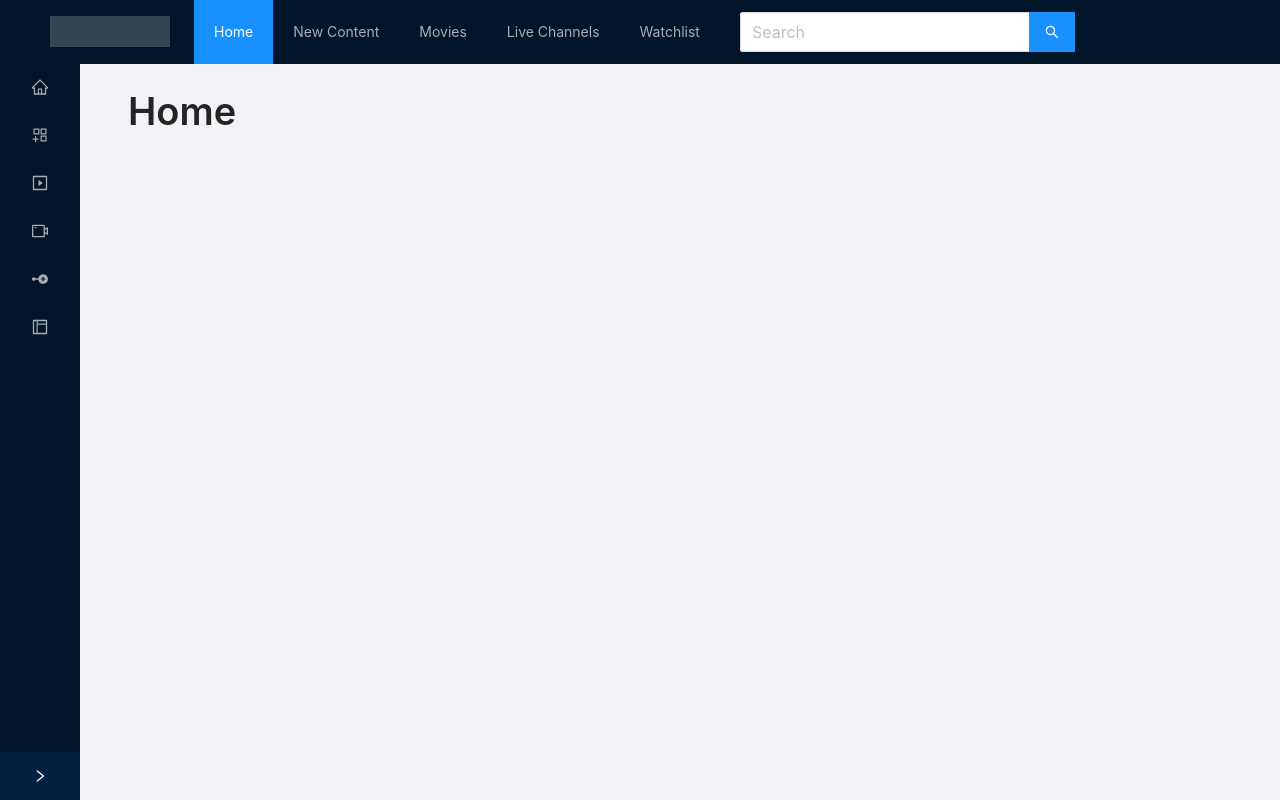
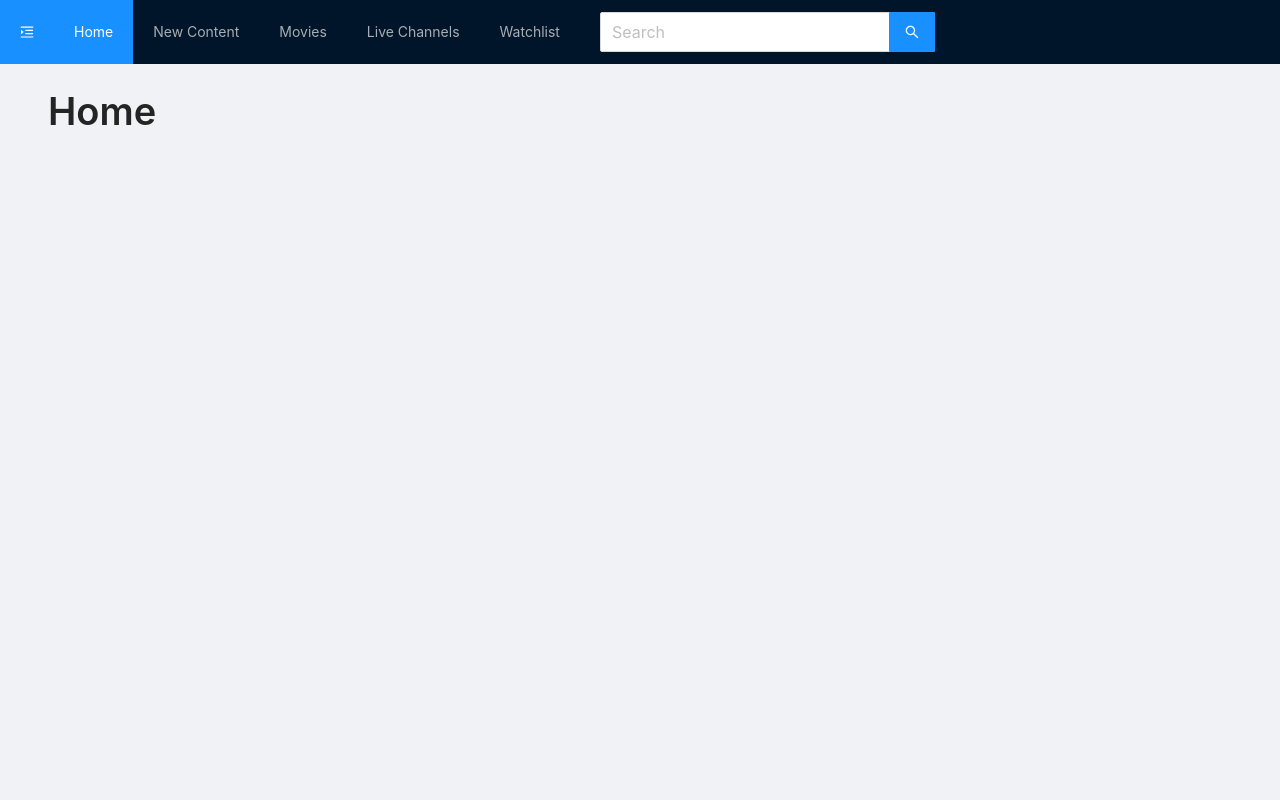
Before and after one commit to anand07mishra/react-player, a React (Create React App) app: page / in a window 1280 px wide. Built offline with nearby package versions, Linux system fonts and the light colour scheme.

Commit message:
Side menu changes implemented

```diff
--- a/src/App.css
+++ b/src/App.css
@@ -1,43 +1,3 @@
-.App {
-  text-align: center;
-}
-
-.App-logo {
-  height        : 40vmin;
-  pointer-events: none;
-}
-
-@media (prefers-reduced-motion: no-preference) {
-  .App-logo {
-    animation: App-logo-spin infinite 20s linear;
-  }
-}
-
-.App-header {
-  background-color: #282c34;
-  min-height      : 100vh;
-  display         : flex;
-  flex-direction  : column;
-  align-items     : center;
-  justify-content : center;
-  font-size       : calc(10px + 2vmin);
-  color           : white;
-}
-
-.App-link {
-  color: #61dafb;
-}
-
-@keyframes App-logo-spin {
-  from {
-    transform: rotate(0deg);
-  }
-
-  to {
-    transform: rotate(360deg);
-  }
-}
-
 .logo {
   width     : 120px;
   height    : 31px;
--- a/src/SiteLayout.js
+++ b/src/SiteLayout.js
@@ -1,4 +1,4 @@
-import { AppstoreAddOutlined, HomeOutlined, LayoutOutlined, PlaySquareOutlined, SubnodeOutlined, VideoCameraOutlined } from '@ant-design/icons';
+import { AppstoreAddOutlined, HomeOutlined, LayoutOutlined, PlaySquareOutlined, SubnodeOutlined, VideoCameraOutlined, MenuUnfoldOutlined, MenuFoldOutlined } from '@ant-design/icons';
 import { Input, Layout, Menu, Switch } from 'antd';
 import 'antd/dist/antd.css';
 import React from 'react';
@@ -42,13 +42,22 @@ class SiteLayout extends React.Component {
         this.setState({ collapsed });
     };
 
+    toggle = () => {
+        this.setState({
+            collapsed: !this.state.collapsed,
+        });
+    };
+
     render() {
         return (
             <Layout style={{ minHeight: '100vh' }}>
                 <BrowserRouter>
-                    <Header className="header">
-                        <div className="logo" />
-                        <Menu theme="dark" mode="horizontal" defaultSelectedKeys={['1']}>
+                    <Header className="header" style={{ padding: '0 0' }}>
+                        <Menu theme={this.state.theme} mode="horizontal" defaultSelectedKeys={['1']}>
+                            <Menu.Item key="7">{React.createElement(this.state.collapsed ? MenuUnfoldOutlined : MenuFoldOutlined, {
+                                className: 'trigger',
+                                onClick: this.toggle,
+                            })}</Menu.Item>
                             <Menu.Item key="1"><NavLink to="/">Home</NavLink></Menu.Item>
                             <Menu.Item key="2"><NavLink to="/NewContent">New Content</NavLink></Menu.Item>
                             <Menu.Item key="3"><NavLink to="/Movies">Movies</NavLink></Menu.Item>
@@ -62,11 +71,10 @@ class SiteLayout extends React.Component {
                                 size="large"
                                 onSearch={(value) => { console.log(value) }}
                             /></Menu.Item>
-
                         </Menu>
                     </Header>
                     <Layout>
-                        <Sider width={200} className="site-layout-background" collapsible collapsed={this.state.collapsed} onCollapse={this.onCollapse}>
+                        <Sider width={200} className="site-layout-background" collapsedWidth={0} trigger={null} collapsible collapsed={this.state.collapsed} onCollapse={this.onCollapse}>
                             <Menu
                                 theme={this.state.theme}
                                 onClick={this.handleClick}
```
Also changed, not shown: 1 other file (tests, documents, lock files or other folders).
